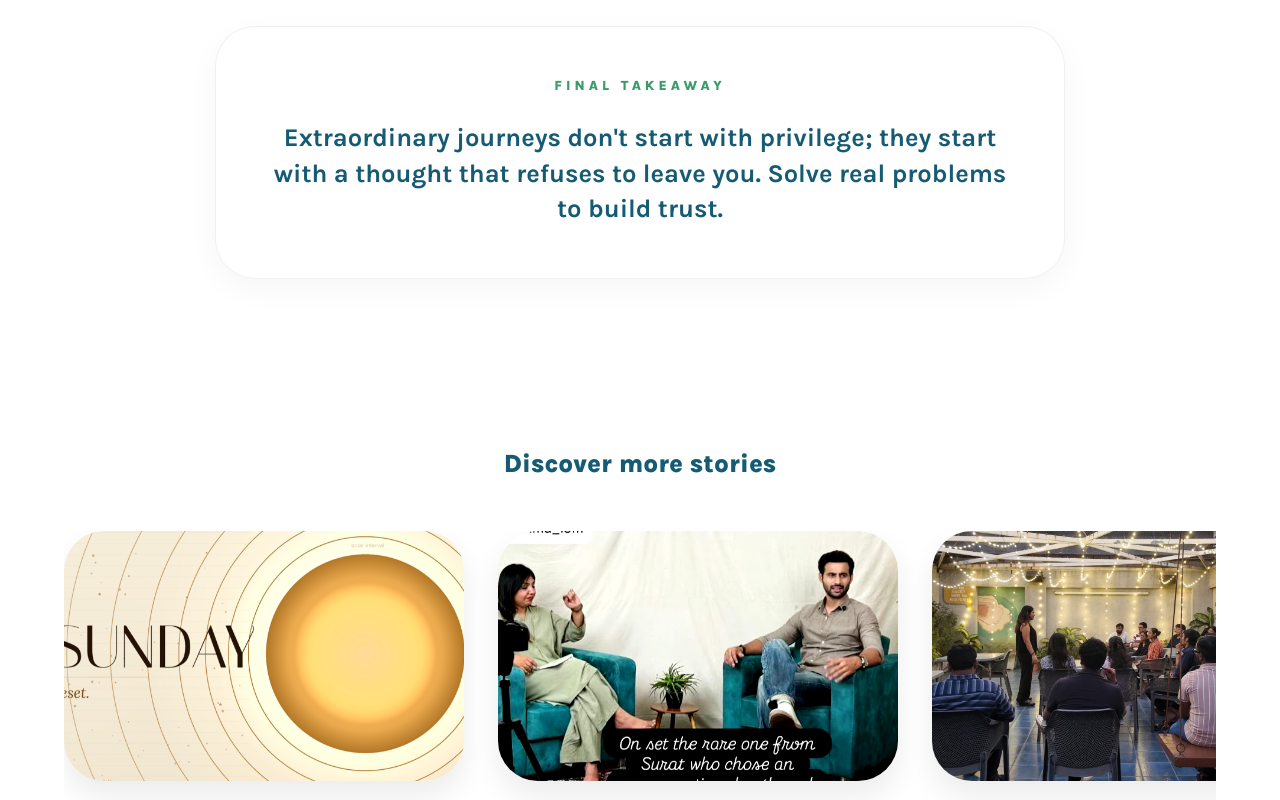
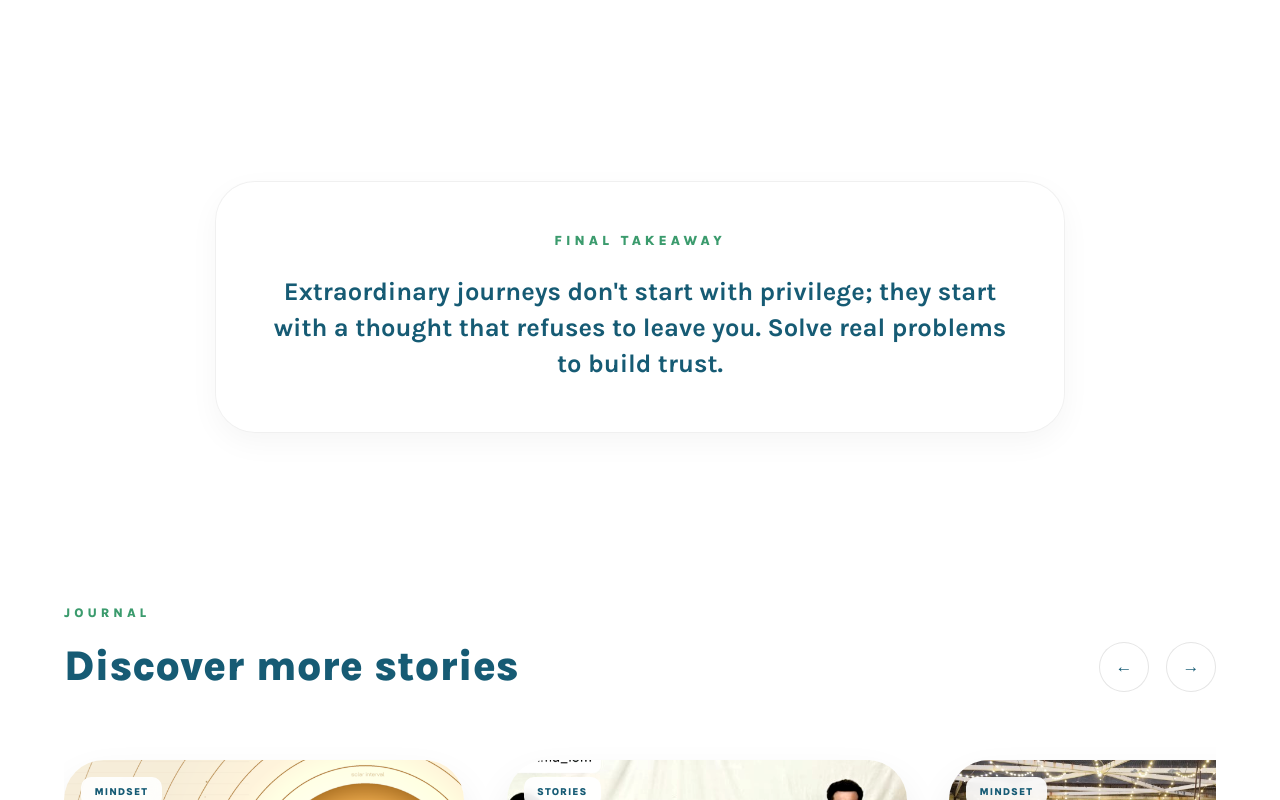
Before and after one commit to hetashridk/LifeOfMiracle, a Next.js app: page /blog/amitej-gajjala-andhra-to-billions in a window 1280 px wide. Shown: the part 2000-2800 px from the top of the page. Built offline with nearby package versions, Linux system fonts and the light colour scheme; no server answers.

Commit message:
Blogs Cover Image properly done, footer social links added

```diff
--- a/src/app/blog/[slug]/page.tsx
+++ b/src/app/blog/[slug]/page.tsx
@@ -114,7 +114,7 @@ export default function BlogPostPage({ params }: { params: Promise<{ slug: strin
             transition={{ duration: 1.2, ease: [0.16, 1, 0.3, 1] }}
             style={{
               width: '100%',
-              aspectRatio: '21/9',
+              aspectRatio: '16/9',
               borderRadius: 'var(--radius-lg)',
               overflow: 'hidden',
               boxShadow: '0 30px 60px rgba(0,0,0,0.12)'
@@ -263,30 +263,99 @@ export default function BlogPostPage({ params }: { params: Promise<{ slug: strin
       </section>
 
       {/* ── DISCOVER MORE (CAROUSEL) ── */}
-      <section style={{ padding: '6rem 5%', position: 'relative', zIndex: 1 }}>
-        <div style={{ maxWidth: '1400px', margin: '0 auto' }}>
-          <h3 style={{ fontSize: '1.5rem', fontWeight: 900, marginBottom: '3rem', textAlign: 'center' }}>Discover more stories</h3>
+      <section style={{ padding: '6rem 0', position: 'relative', zIndex: 1, backgroundColor: '#fff' }}>
+        <div style={{ maxWidth: '1400px', margin: '0 auto', padding: '0 5%' }}>
+          <div style={{ display: 'flex', justifyContent: 'space-between', alignItems: 'flex-end', marginBottom: '3rem' }}>
+            <div>
+              <span style={{ color: themeColor, fontWeight: 800, letterSpacing: '4px', textTransform: 'uppercase', fontSize: '0.75rem', display: 'block', marginBottom: '1rem' }}>Journal</span>
+              <h3 style={{ fontSize: '2.5rem', fontWeight: 900, fontFamily: 'var(--font-karla)', color: 'var(--color-primary)' }}>Discover more stories</h3>
+            </div>
 
-          <div style={{
+            {/* Carousel Controls */}
+            <div style={{ display: 'flex', gap: '1rem' }}>
+              <button
+                onClick={() => {
+                  const el = document.getElementById('blog-carousel');
+                  if (el) el.scrollBy({ left: -400, behavior: 'smooth' });
+                }}
+                className="carousel-nav"
+                style={{
+                  width: '50px', height: '50px', borderRadius: '50%', border: '1px solid rgba(0,0,0,0.1)',
+                  display: 'flex', alignItems: 'center', justifyContent: 'center', background: '#fff', color: 'var(--color-primary)'
+                }}
+              >
+                ←
+              </button>
+              <button
+                onClick={() => {
+                  const el = document.getElementById('blog-carousel');
+                  if (el) el.scrollBy({ left: 400, behavior: 'smooth' });
+                }}
+                className="carousel-nav"
+                style={{
+                  width: '50px', height: '50px', borderRadius: '50%', border: '1px solid rgba(0,0,0,0.1)',
+                  display: 'flex', alignItems: 'center', justifyContent: 'center', background: '#fff', color: 'var(--color-primary)'
+                }}
+              >
+                →
+              </button>
+            </div>
+          </div>
+
+          <div
+            id="blog-carousel"
+            style={{
               display: 'flex',
-            gap: '2rem',
+              gap: '2.5rem',
               overflowX: 'auto',
-            paddingBottom: '2rem',
+              padding: '1rem 0 4rem',
               scrollSnapType: 'x mandatory',
               msOverflowStyle: 'none',
-            scrollbarWidth: 'none'
-          }} className="no-scrollbar">
+              scrollbarWidth: 'none',
+              scrollBehavior: 'smooth'
+            }} className="no-scrollbar"
+          >
           {otherPosts.map((sub) => (
-              <Link key={sub.slug} href={`/blog/${sub.slug}`} style={{ textDecoration: 'none', color: 'inherit', flex: '0 0 auto', width: 'min(400px, 85vw)', scrollSnapAlign: 'center' }}>
+            <Link
+              key={sub.slug}
+              href={`/blog/${sub.slug}`}
+              style={{ textDecoration: 'none', color: 'inherit', flex: '0 0 auto', width: 'min(400px, 80vw)', scrollSnapAlign: 'start' }}
+            >
               <motion.div whileHover={{ y: -10 }} transition={{ duration: 0.3 }}>
-                  <div style={{ aspectRatio: '16/10', borderRadius: 'var(--radius-lg)', overflow: 'hidden', marginBottom: '1.5rem', boxShadow: '0 15px 30px rgba(0,0,0,0.08)' }}>
+                <div style={{
+                  aspectRatio: '16/10',
+                  borderRadius: 'var(--radius-lg)',
+                  overflow: 'hidden',
+                  marginBottom: '1.5rem',
+                  boxShadow: '0 20px 40px rgba(0,0,0,0.08)',
+                  position: 'relative'
+                }}>
                   <img src={sub.image} alt={sub.title} style={{ width: '100%', height: '100%', objectFit: 'cover' }} />
+                  <div style={{
+                    position: 'absolute',
+                    top: '1rem',
+                    left: '1rem',
+                    padding: '0.4rem 0.8rem',
+                    backgroundColor: 'rgba(255,255,255,0.9)',
+                    backdropFilter: 'blur(5px)',
+                    borderRadius: 'var(--radius-sm)',
+                    fontSize: '0.6rem',
+                    fontWeight: 900,
+                    textTransform: 'uppercase',
+                    letterSpacing: '1px',
+                    color: 'var(--color-primary)'
+                  }}>
+                    {sub.tag}
                   </div>
-                  <span style={{ color: themeColor, fontWeight: 800, letterSpacing: '2px', textTransform: 'uppercase', fontSize: '0.7rem' }}>{sub.tag}</span>
-                  <h4 style={{ fontSize: '1.4rem', fontFamily: 'var(--font-karla)', fontWeight: 800, marginTop: '0.75rem', lineHeight: 1.2 }}>{sub.title}</h4>
+                </div>
+                <h4 style={{ fontSize: '1.5rem', fontFamily: 'var(--font-karla)', fontWeight: 800, marginTop: '0.75rem', lineHeight: 1.2, color: 'var(--color-primary)' }}>{sub.title}</h4>
+                <p style={{ marginTop: '0.5rem', fontSize: '0.95rem', color: 'var(--color-text-secondary)', opacity: 0.8, display: '-webkit-box', WebkitLineClamp: 2, WebkitBoxOrient: 'vertical', overflow: 'hidden' }}>{sub.excerpt}</p>
+                <div style={{ marginTop: '1rem', fontWeight: 800, fontSize: '0.8rem', color: themeColor, textTransform: 'uppercase', letterSpacing: '2px' }}>read story →</div>
               </motion.div>
             </Link>
           ))}
+          {/* Spacer for the end to ensure the last card can be start-aligned with the margin */}
+          <div style={{ flex: '0 0 5%', width: '5%' }} />
           </div>
         </div>
       </section>
@@ -340,14 +409,20 @@ export default function BlogPostPage({ params }: { params: Promise<{ slug: strin
             </p>
 
             {/* Podcast featured card inside */}
+            <a
+              href="https://youtu.be/OPMbmWcRAJ8?si=xxzyMk9Sm1b5lAN_"
+              target="_blank"
+              rel="noopener noreferrer"
+              style={{ textDecoration: 'none', display: 'block', marginBottom: '2rem' }}
+            >
               <div style={{
                 backgroundColor: 'var(--color-primary)',
                 borderRadius: 'var(--radius-lg)',
                 padding: '1.5rem',
-              marginBottom: '2rem',
                 display: 'flex',
                 alignItems: 'center',
                 gap: '1.25rem',
+                cursor: 'pointer',
               }}>
                 <div style={{
                   width: 56, height: 56, borderRadius: '50%',
@@ -368,14 +443,15 @@ export default function BlogPostPage({ params }: { params: Promise<{ slug: strin
                     color: '#fff', fontSize: '1rem', fontWeight: 600,
                     margin: '0.25rem 0',
                   }}>
-                  Building a mind that works For you
+                    3 Years Without Work. This Is What It Taught Me
                   </p>
                 </div>
               </div>
+            </a>
 
             <div style={{ display: 'flex', gap: '0.75rem', flexWrap: 'wrap' }}>
               <Link
-                href="https://youtube.com"
+                href="https://www.youtube.com/channel/UCRdjzUBlxbCzgK4xBqmBKRw"
                 target="_blank"
                 style={{
                   display: 'inline-flex', alignItems: 'center',
@@ -477,6 +553,13 @@ export default function BlogPostPage({ params }: { params: Promise<{ slug: strin
 
       <style jsx>{`
         .no-scrollbar::-webkit-scrollbar { display: none; }
+        .carousel-nav { transition: all 0.3s ease; cursor: pointer; }
+        .carousel-nav:hover {
+          background: var(--color-primary) !important;
+          color: #fff !important;
+          transform: scale(1.1);
+          border-color: var(--color-primary) !important;
+        }
         @media (max-width: 768px) {
           .author-card { flex-direction: column; text-align: center; }
         }
--- a/src/app/blog/page.tsx
+++ b/src/app/blog/page.tsx
@@ -1,7 +1,7 @@
 "use client";
 
 import React, { useRef } from 'react';
-import { motion, useScroll, useTransform } from 'framer-motion';
+import { motion, useScroll, useTransform, AnimatePresence } from 'framer-motion';
 import Link from 'next/link';
 import { Navigation } from '@/components/Navigation';
 import { Footer } from '@/components/Footer';
@@ -38,10 +38,20 @@ const MagneticLink = ({ children, href }: { children: React.ReactNode, href: str
 
 export default function BlogLanding() {
   const posts = [...BLOG_POSTS].reverse();
-  const featuredPost = posts[0];
+  const featuredPosts = posts.slice(0, 4);
+  const [activeIdx, setActiveIdx] = React.useState(0);
   const [visibleCount, setVisibleCount] = React.useState(6);
   const { scrollYProgress } = useScroll();
   const bgTextY = useTransform(scrollYProgress, [0, 1], [0, -200]);
+
+  React.useEffect(() => {
+    const timer = setInterval(() => {
+      setActiveIdx((prev) => (prev + 1) % featuredPosts.length);
+    }, 6000);
+    return () => clearInterval(timer);
+  }, [featuredPosts.length]);
+
+  const featuredPost = featuredPosts[activeIdx];
 
   return (
     <main style={{ backgroundColor: 'transparent', color: 'var(--color-primary)', overflowX: 'hidden' }}>
@@ -106,18 +116,66 @@ export default function BlogLanding() {
             viewport={{ once: true }}
             className="featured-container"
           >
-            <div style={{ borderRadius: 'var(--radius-md)', overflow: 'hidden', aspectRatio: '16/10' }}>
-              <img src={featuredPost.image} alt={featuredPost.title} style={{ width: '100%', height: '100%', objectFit: 'cover' }} />
+            <div style={{ position: 'relative', borderRadius: 'var(--radius-md)', overflow: 'hidden', aspectRatio: '16/10' }}>
+              <AnimatePresence mode="wait">
+                <motion.img
+                  key={featuredPost.slug}
+                  src={featuredPost.image}
+                  alt={featuredPost.title}
+                  initial={{ opacity: 0, scale: 1.1 }}
+                  animate={{ opacity: 1, scale: 1 }}
+                  exit={{ opacity: 0, scale: 1 }}
+                  transition={{ duration: 1.2, ease: "easeOut" }}
+                  style={{ width: '100%', height: '100%', objectFit: 'cover', position: 'absolute', top: 0, left: 0 }}
+                />
+              </AnimatePresence>
+
+              {/* Carousel Dots */}
+              <div style={{
+                position: 'absolute',
+                bottom: '2rem',
+                left: '2rem',
+                display: 'flex',
+                gap: '0.75rem',
+                zIndex: 2
+              }}>
+                {featuredPosts.map((_, idx) => (
+                  <button
+                    key={idx}
+                    onClick={() => setActiveIdx(idx)}
+                    style={{
+                      width: activeIdx === idx ? '30px' : '10px',
+                      height: '10px',
+                      borderRadius: 'var(--radius-pill)',
+                      backgroundColor: activeIdx === idx ? 'var(--color-accent-coral)' : 'rgba(255,255,255,0.5)',
+                      transition: 'all 0.4s ease',
+                      border: 'none',
+                      cursor: 'pointer'
+                    }}
+                    aria-label={`Go to slide ${idx + 1}`}
+                  />
+                ))}
               </div>
-            <div>
+            </div>
+            <div style={{ minHeight: '300px', display: 'flex', flexDirection: 'column', justifyContent: 'center' }}>
+              <AnimatePresence mode="wait">
+                <motion.div
+                  key={featuredPost.slug}
+                  initial={{ opacity: 0, x: 20 }}
+                  animate={{ opacity: 1, x: 0 }}
+                  exit={{ opacity: 0, x: -20 }}
+                  transition={{ duration: 0.6 }}
+                >
                   <span style={{ color: 'var(--color-accent-emerald)', fontWeight: 800, letterSpacing: '3px', textTransform: 'uppercase', fontSize: '0.7rem', display: 'block', marginBottom: '1rem' }}>Latest Story</span>
-              <h2 style={{ fontSize: '2.5rem', fontWeight: 700, lineHeight: 1.2, marginBottom: '1.5rem' }}>{featuredPost.title}</h2>
-              <p style={{ fontSize: '1.05rem', color: 'var(--color-text-secondary)', lineHeight: 1.6, marginBottom: '2rem' }}>{featuredPost.excerpt}</p>
+                  <h2 style={{ fontSize: '2.5rem', fontWeight: 700, lineHeight: 1.2, marginBottom: '1.5rem', minHeight: '3em' }}>{featuredPost.title}</h2>
+                  <p style={{ fontSize: '1.05rem', color: 'var(--color-text-secondary)', lineHeight: 1.6, marginBottom: '2rem', minHeight: '3.2em' }}>{featuredPost.excerpt}</p>
                   <MagneticLink href={`/blog/${featuredPost.slug}`}>
                     <button className="btn-dark" style={{ padding: '0.8rem 2rem', borderRadius: 'var(--radius-pill)', backgroundColor: 'var(--color-primary)', color: '#fff', fontWeight: 600 }}>
                       Read More
                     </button>
                   </MagneticLink>
+                </motion.div>
+              </AnimatePresence>
             </div>
           </motion.div>
         </div>
```
Also changed, not shown: src/components/Footer.tsx (+6 -5 lines), src/components/PodcastBlog.tsx (+21 -15 lines). Lines whose indentation alone changed are shown as unchanged.
